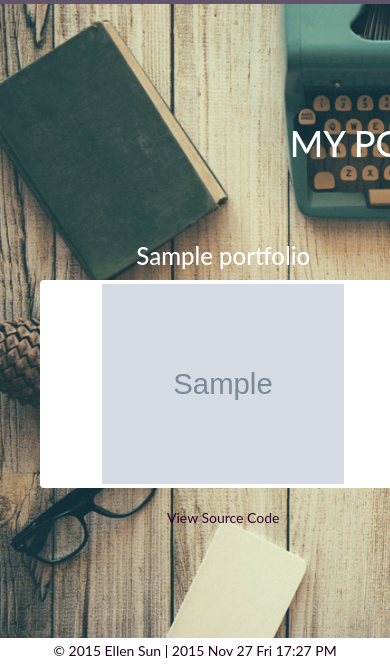
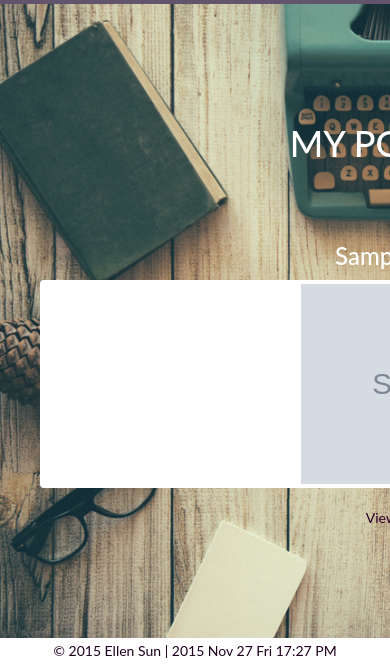
Before and after one commit to sunsplat/portfolio, a CodeIgniter app: page /codeigniter/ in a window 390 px wide; the page is wider, and only the part inside the window is pictured. Shown: the part 3613-4278 px from the top of that part. Run offline with CodeIgniter, Linux system fonts and the light colour scheme; tables that the repository leaves empty or names only in its code hold one stand-in row (values such as "Sample post"); grey boxes marked "Sample" are stand-in pictures; data that the repository does not hold is empty; some libraries are stand-ins or nearby versions.

Commit message:
removed col-xs class

```diff
--- a/application/views/templates/snippets/portfolio.php
+++ b/application/views/templates/snippets/portfolio.php
@@ -7,7 +7,7 @@
 
 	<div class="row">
 	  <?php foreach ($portfolio as $portfolio_item): ?>
-	  	<div class="col-xs-6 col-md-4">
+	  	<div class="col-md-4">
 	  		<h3><?php echo $portfolio_item['project_name']; ?></h3>
 
         <a href="<?php echo $portfolio_item['link']; ?>" class="thumbnail">
```
